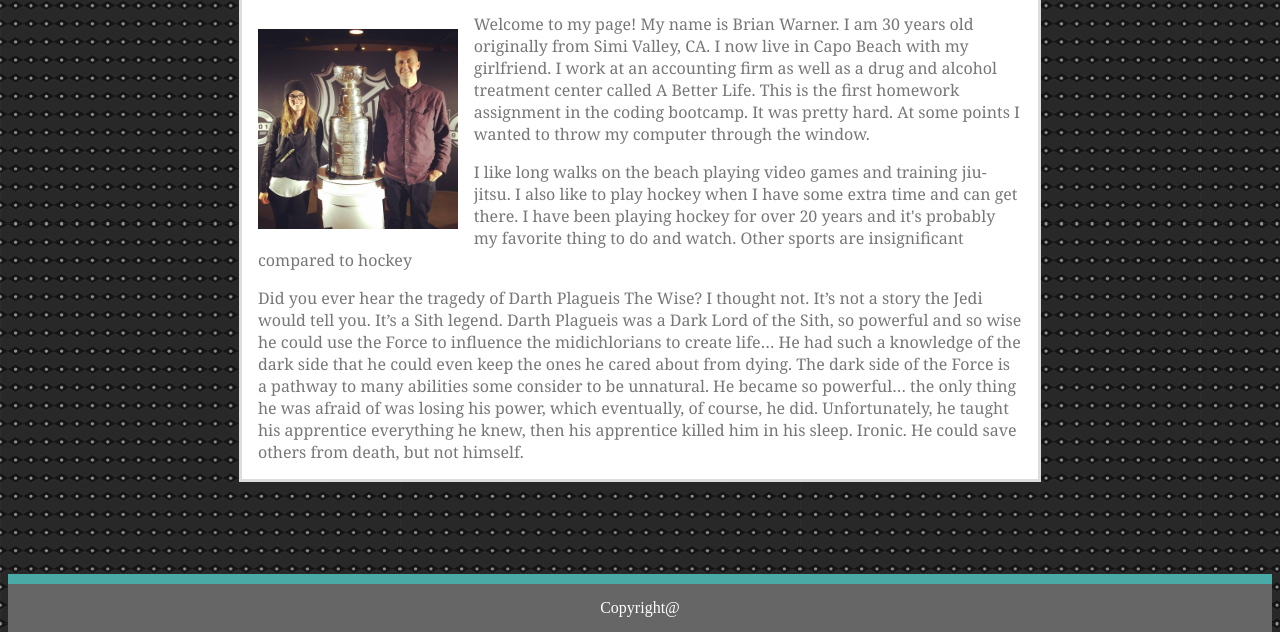
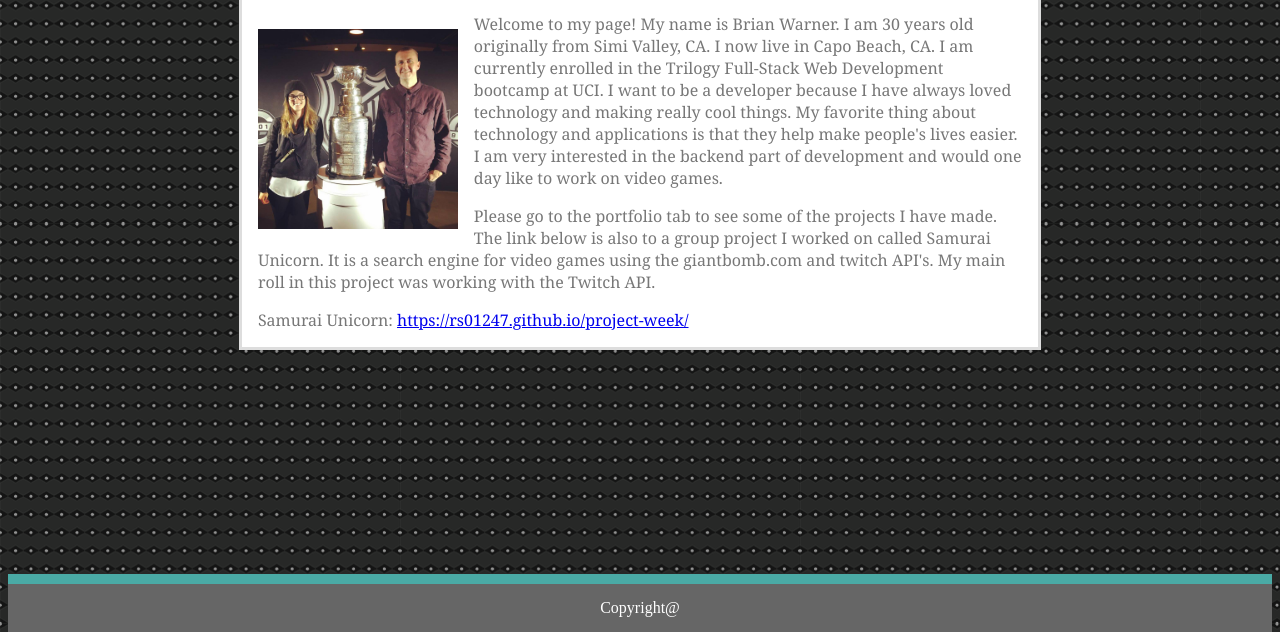
Before and after one commit to bwarner88/Basic-Portfolio, a plain HTML site: page index.html in a window 1280 px wide. Shown: the part 176-808 px from the top of the page. Drawn offline with Linux system fonts and the light colour scheme.

Commit message:
added new projects

```diff
--- a/index.html
+++ b/index.html
@@ -37,22 +37,19 @@
 
         <div class="text">
             <p>Welcome to my page! My name is Brian Warner. I am 30 years old originally from Simi Valley, CA. I now live in
-                Capo Beach with my girlfriend. I work at an accounting firm as well as a drug and alcohol treatment center
-                called A Better Life. This is the first homework assignment in the coding bootcamp. It was pretty hard. At
-                some points I wanted to throw my computer through the window.
+                Capo Beach, CA. I am currently enrolled in the Trilogy Full-Stack Web Development bootcamp at UCI. I want to be a developer because I have always loved technology and making really cool things.
+                My favorite thing about technology and applications is that they help make people's lives easier.
+                I am very interested in the backend part of development and would one day like to work on video games.
+
             </p>
-            <p> I like long walks on the beach playing video games and training jiu-jitsu. I also like to play hockey when I have
-                some extra time and can get there. I have been playing hockey for over 20 years and it's probably my favorite
-                thing to do and watch. Other sports are insignificant compared to hockey
+            <p> Please go to the portfolio tab to see some of the projects I have made.
+                The link below is also to a group project I worked on called Samurai Unicorn. It is a search engine for video games using the giantbomb.com and twitch API's.
+                My main roll in this project was working with the Twitch API.
             </p>
-            <p>Did you ever hear the tragedy of Darth Plagueis The Wise? I thought not. It’s not a story the Jedi would tell
-                you. It’s a Sith legend. Darth Plagueis was a Dark Lord of the Sith, so powerful and so wise he could use
-                the Force to influence the midichlorians to create life… He had such a knowledge of the dark side that he
-                could even keep the ones he cared about from dying. The dark side of the Force is a pathway to many abilities
-                some consider to be unnatural. He became so powerful… the only thing he was afraid of was losing his power,
-                which eventually, of course, he did. Unfortunately, he taught his apprentice everything he knew, then his
-                apprentice killed him in his sleep. Ironic. He could save others from death, but not himself.
+            <p>
+                Samurai Unicorn: <a href="https://rs01247.github.io/project-week/" target="_blank">https://rs01247.github.io/project-week/</a>
             </p>
+
         </div>
 
 
```
Also changed, not shown: contact.html (+3 -3 lines), portfolio.html (+15 -6 lines).
